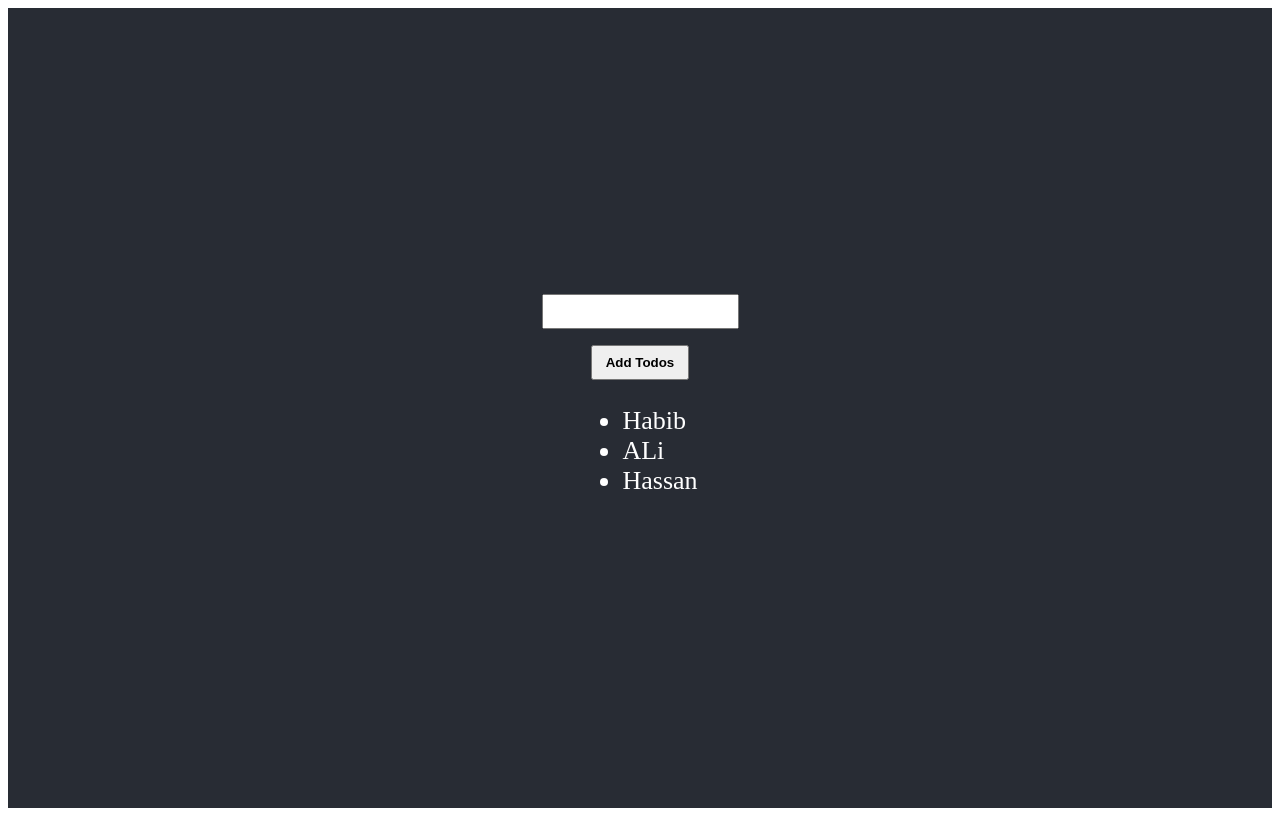
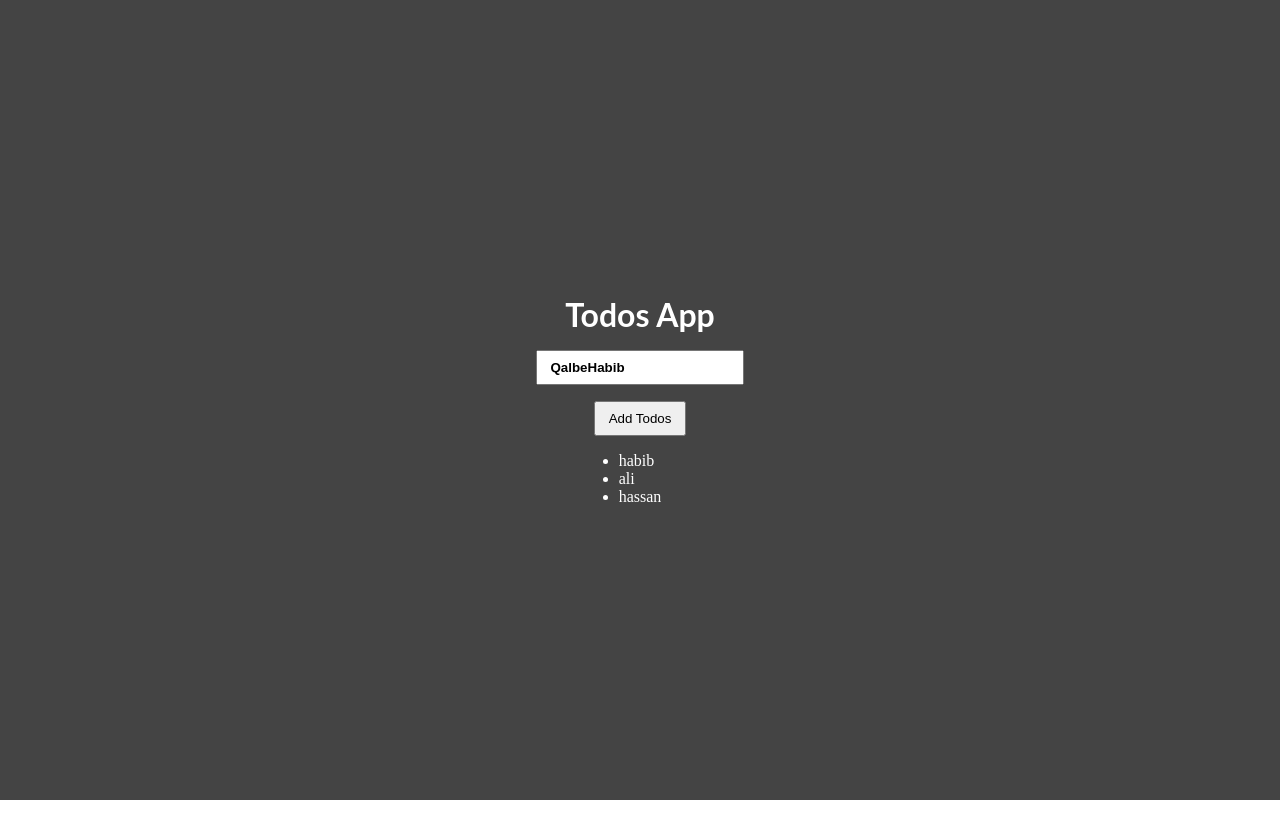
Before and after one commit to QalbeHabib/React-Todos-App, a React (Create React App) app: page / in a window 1280 px wide. Built offline with nearby package versions, Linux system fonts and the light colour scheme.

Commit message:
Entered Function Added

```diff
--- a/src/App.js
+++ b/src/App.js
@@ -1,23 +1,23 @@
 import React, { useState } from 'react';
 import './style.css';
 
-function App() {
-  // useState Here
-  const [todos, setTodos] = useState(['Habib', 'ALi', 'Hassan']);
+export default function App() {
+  const [todos, setTodos] = useState(['habib', 'ali', 'hassan']);
+  const [tasks, setTask] = useState('QalbeHabib');
 
-  const [task, setTask] = useState('');
+  // console.log(tasks)
 
-  // Add Todo in the List
   function createTodo() {
-    setTask(''); // For Empty input
 
-    setTodos((oldtodo) => {
-      return [...oldtodo, task];
+    setTodos((h) => {
+      setTask('');
+      return [...h, tasks];
     });
+
   }
 
   function enterKey(e) {
-    // console.log('Event ', e);
+    // console.log('Event :', e);
     if (e.keyCode == 13) {
       createTodo();
     }
@@ -25,35 +25,29 @@ function App() {
 
   return (
     <div className="App-header">
+      <h1>Todos App</h1>
+
       <input
-        style={{ padding: '.5rem' }}
+        className="iput"
+        type="text"
+        value={tasks}
+        onChange={(e) => {
+          setTask(e.target.value);
+        }}
         onKeyDown={enterKey}
-        type="text"
-        value={task}
-        onChange={(event) => {
-          setTask(event.target.value);
-        }}
       />
 
-      <button
-        style={{
-          marginTop: '1rem',
-          padding: '.5rem .8rem',
-          fontWeight: 'bold',
-          cursor: 'pointer',
-        }}
-        onClick={createTodo}
-      >
+      <button className="btn" onClick={createTodo}>
         Add Todos
       </button>
 
-      <ul>
-        {todos.map((todo) => {
-          return <li>{todo}</li>;
-        })}
-      </ul>
+      <div className="todo-container">
+        <ul>
+          {todos.map((todo) => {
+            return <li> {todo} </li>;
+          })}
+        </ul>
+      </div>
     </div>
   );
 }
-
-export default App;
--- a/src/style.css
+++ b/src/style.css
@@ -1,38 +1,44 @@
-.App {
-	text-align: center;
+h1,
+p {
+  font-family: Lato;
+}
+* {
+  padding: 0;
+  margin: 0;
+  box-sizing: border-box;
+}
+.App-header {
+  display: flex;
+  flex-direction: column;
+  justify-content: center;
+  align-items: center;
+  height: 100vh;
+  /* width: 400px; */
+  overflow: hidden;
+  background-color: rgb(68, 68, 68);
+  color: #fff;
+}
+.iput {
+  padding: 0.5rem 0.8rem;
+  margin: 1rem 0;
+  font-weight: bold;
+}
+.btn {
+  padding: 0.5rem 0.8rem;
+  cursor: pointer;
+  margin-bottom: 1rem;
+}
+.btn:active {
+  transform: scale(0.95);
 }
 
-.App-logo {
-	height: 40vmin;
-	pointer-events: none;
-}
+/* .todo-container{
+  background-color: aliceblue;
+  width: 400px;
+  height: auto;
+  margin: .5rem;
+  padding: 1rem;
+  text-align: center;
+  color: rgb(44, 42, 42);
 
-@media (prefers-reduced-motion: no-preference) {
-	.App-logo {
-		animation: App-logo-spin infinite 20s linear;
-	}
-}
-
-.App-header {
-	background-color: #282c34;
-	min-height: 100vh;
-	display: flex;
-	flex-direction: column;
-	align-items: center;
-	justify-content: center;
-	font-size: calc(10px + 2vmin);
-	color: white;
-}
-
-.App-link {
-	color: #61dafb;
-}
-
-@keyframes App-logo-spin {
-	from {
-		transform: rotate(0deg);
-	}
-	to {
-		transform: rotate(360deg);
-	}
-}
+} */
```
